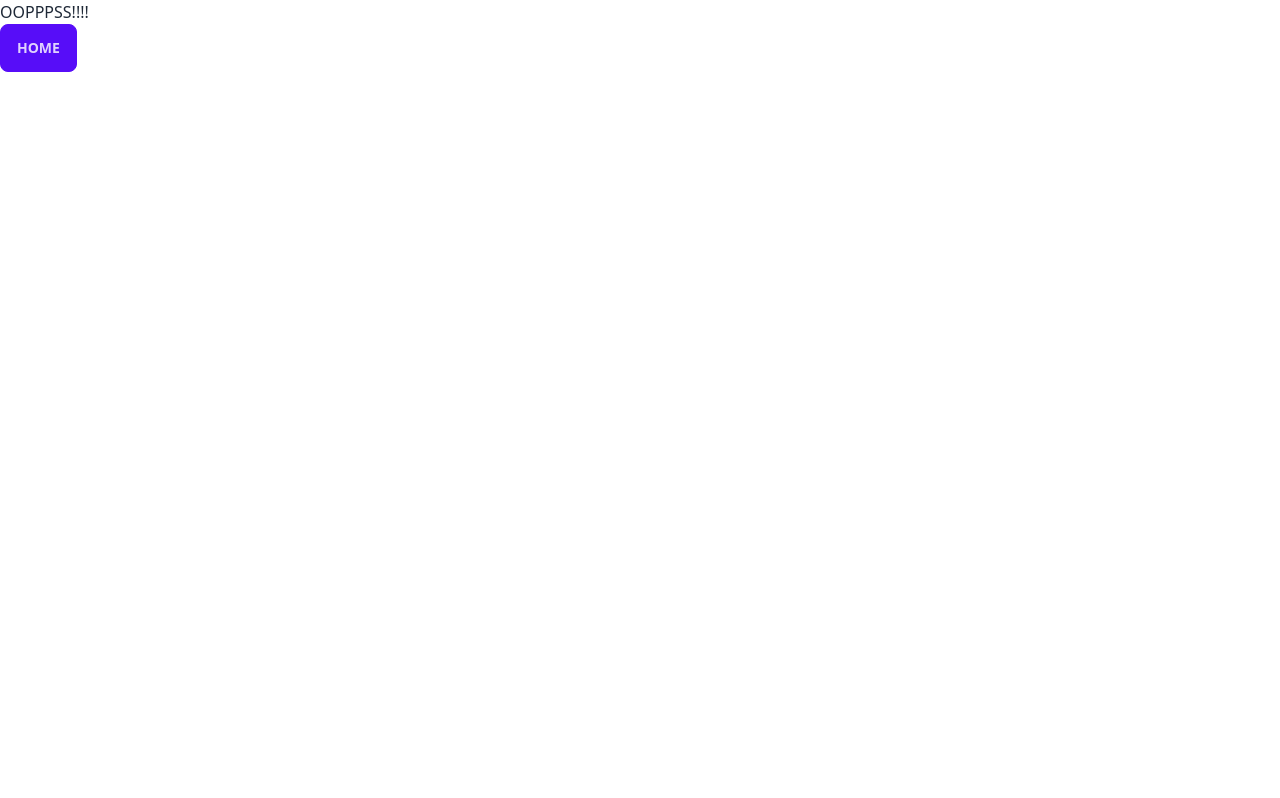
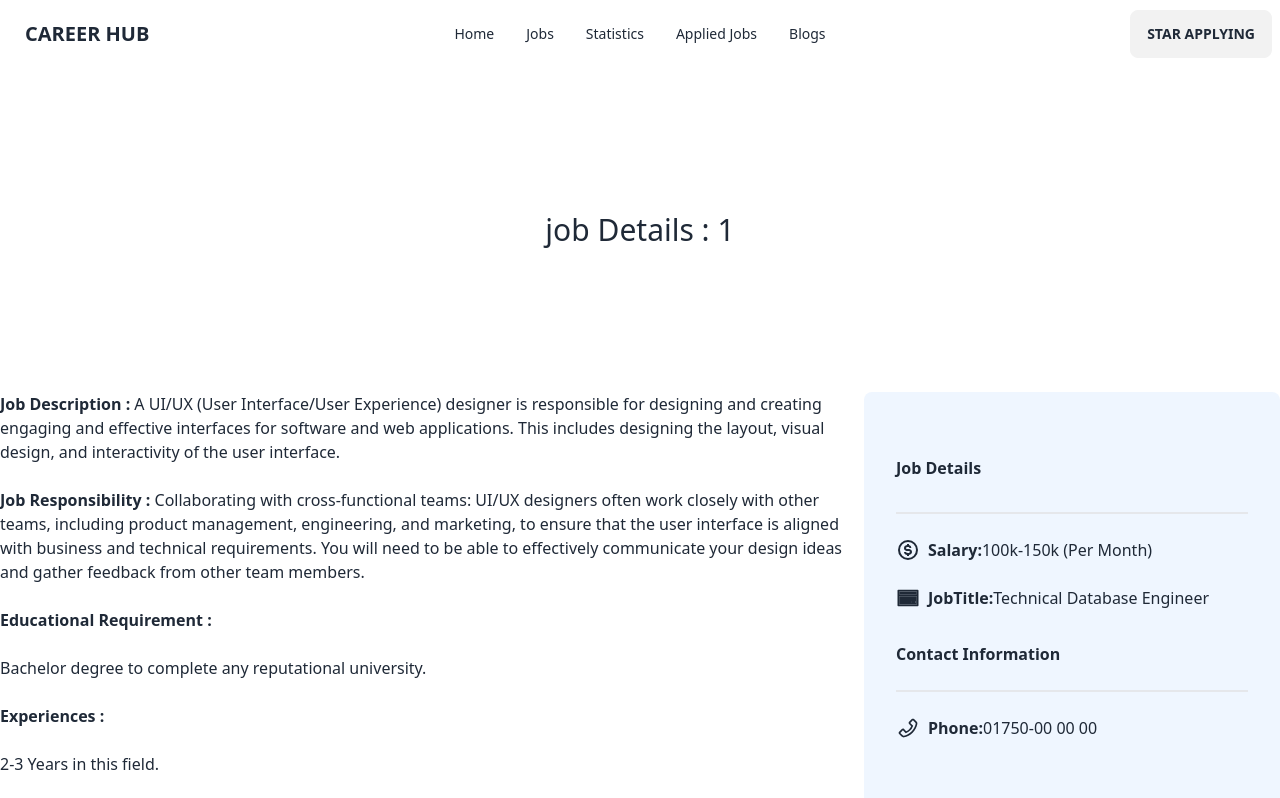
Before and after one commit to khubaibm039/react-career-hub, a React (Vite) app: page /job/1 in a window 1280 px wide. Before the commit this address had no page. Shown: the top 798 px of the page. Built offline with nearby package versions, Linux system fonts and the light colour scheme.

Commit message:
load job Details page and display

```diff
--- a/src/components/Job/Job.jsx
+++ b/src/components/Job/Job.jsx
@@ -1,9 +1,10 @@
 import PropTypes from 'prop-types';
 import { MdLocationOn } from "react-icons/md";
 import { BiDollarCircle } from "react-icons/bi";
+import { Link } from 'react-router-dom';
 const Job = ({ job }) => {
 
-    const { logo, job_title, company_name, remote_or_onsite, location, job_type, salary } = job;
+    const { logo, job_title, company_name, remote_or_onsite, location, job_type, salary, id } = job;
 
     return (
         <div>
@@ -21,11 +22,13 @@ const Job = ({ job }) => {
                         <h2 className='flex gap-2 items-center'><MdLocationOn className='text-2xl'></MdLocationOn>{location}</h2>
                     </div>
                     <div className="card-actions ">
-                        <button className="btn bg-gradient-to-r from-[#7E90FE] to-[#9873FF] text-white font-bold text-xl">View Details</button>
+                        <Link to={`/job/${id}`}>
+                            <button className="btn bg-gradient-to-r from-[#7E90FE] to-[#9873FF] text-white font-bold text-xl">View Details</button>
+                        </Link>
                     </div>
                 </div>
             </div>
-        </div>
+        </div >
     );
 };
 
--- /dev/null
+++ b/src/components/JobDetails/JobDetails.jsx
@@ -0,0 +1,54 @@
+import { Link, useLoaderData, useParams } from "react-router-dom";
+import { MdLocationOn } from "react-icons/md";
+import { BiDollarCircle } from "react-icons/bi";
+import { AiTwotoneCreditCard } from "react-icons/ai";
+import { AiOutlinePhone } from "react-icons/ai";
+import { AiOutlineMail } from "react-icons/ai";
+
+const JobDetails = () => {
+
+    const jobs = useLoaderData();
+    const { id } = useParams();
+    const job = jobs.find(job => job.id == id);
+    // console.log(job);
+    const { job_description, job_responsibility, educational_requirements, experiences, job_title, salary, contact_information } = job;
+    const { phone, email, address } = contact_information;
+    return (
+        <div>
+            <h2 className="my-36 text-3xl text-center">job Details : {id}</h2>
+            <div className="grid gap-4 md:grid-cols-3 my-32">
+                <div className=" md:col-span-2">
+                    <p><span className="font-bold">Job Description : </span>{job_description} </p>
+                    <p className="my-6"><span className="font-bold">Job Responsibility : </span>{job_responsibility} </p>
+                    <div>
+                        <p className="font-bold">Educational Requirement :</p>
+                        <p className=" my-6">{educational_requirements}</p>
+                    </div>
+                    <div>
+                        <p className="font-bold">Experiences :</p>
+                        <p className=" my-6">{experiences}</p>
+                    </div>
+                </div>
+                <div>
+                    <div className=" bg-blue-50 mb-6 p-8 rounded-lg">
+                        <h3 className="font-bold py-8">Job Details</h3>
+                        <p className="border"></p>
+                        <p className="mt-6 flex items-center"><BiDollarCircle className="text-2xl mr-2"></BiDollarCircle> <span className="font-bold">Salary: </span> {salary} (Per Month)</p>
+                        <p className="mt-6 pb-8 flex items-center"><AiTwotoneCreditCard className="text-2xl mr-2"></AiTwotoneCreditCard> <span className="font-bold">JobTitle: </span> {job_title} </p>
+                        <h3 className="font-bold mb-6">Contact Information</h3>
+                        <p className="border"></p>
+                        <div>
+                            <p className="mt-6 pb-8 flex items-center "><AiOutlinePhone className="text-2xl mr-2"></AiOutlinePhone> <span className="font-bold">Phone: </span> {phone} </p>
+                            <p className="mt-6 pb-8 flex"><AiOutlineMail className="text-2xl mr-2"></AiOutlineMail> <span className="font-bold">Email: </span> {email} </p>
+                            <p className="mt-6  flex  "><MdLocationOn className="text-3xl mr-2"></MdLocationOn> <span className="font-bold">Address: </span> {address} </p>
+                        </div>
+                    </div>
+                    <Link className="flex justify-end"> <button className="btn btn-primary w-full">Apply Now</button></Link>
+                </div>
+
+            </div>
+        </div>
+    );
+};
+
+export default JobDetails;
--- a/src/main.jsx
+++ b/src/main.jsx
@@ -9,6 +9,7 @@ import Root from './components/Root/Root';
 import Home from './components/Home/Home';
 import AppliedJobs from './components/AppliedJobs/AppliedJobs';
 import ErrorPage from './components/ErrorPage/ErrorPage';
+import JobDetails from './components/JobDetails/JobDetails';
 
 const router = createBrowserRouter([
     {
@@ -19,9 +20,15 @@ const router = createBrowserRouter([
             {
                 path: "/",
                 element: <Home></Home>
-            }, {
+            },
+            {
                 path: '/applied',
                 element: <AppliedJobs></AppliedJobs>
+            },
+            {
+                path: '/job/:id',
+                element: <JobDetails></JobDetails>,
+                loader: () => fetch('../jobs.json')
             }
         ]
     },
```
